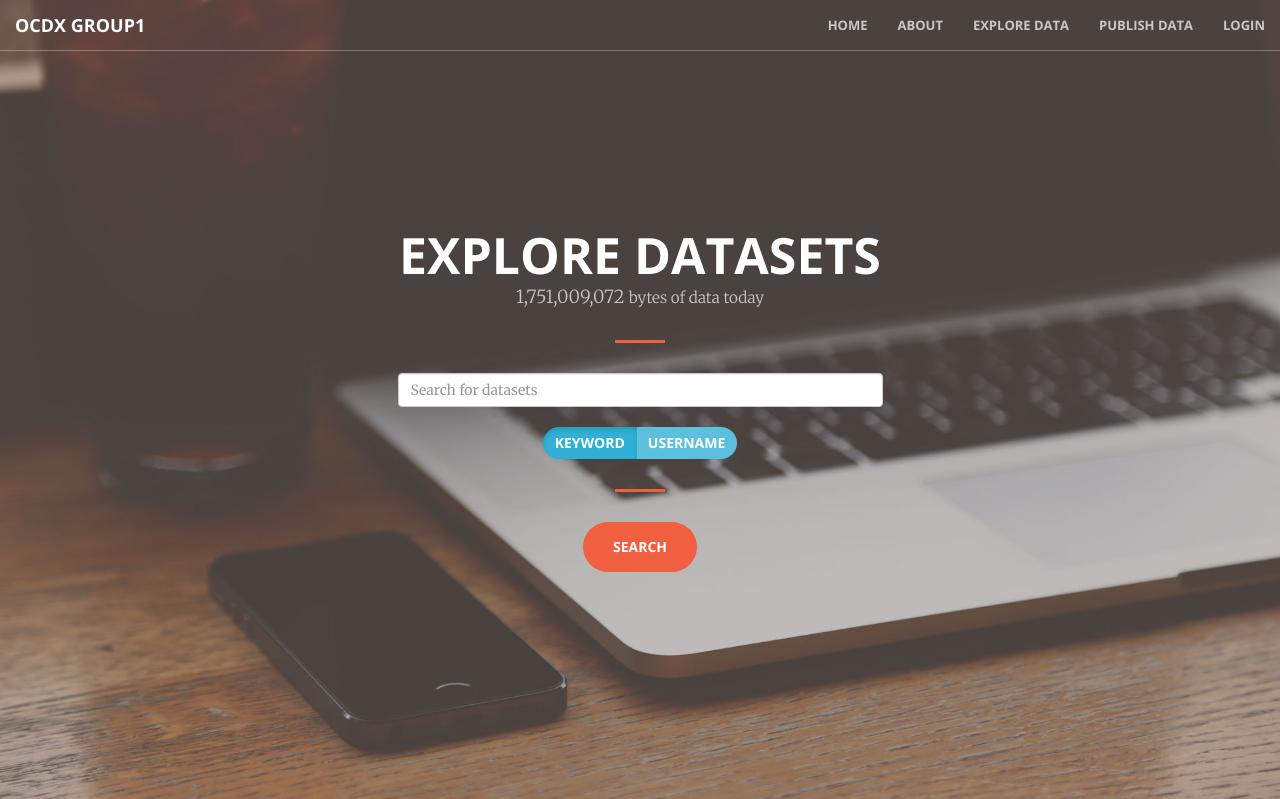
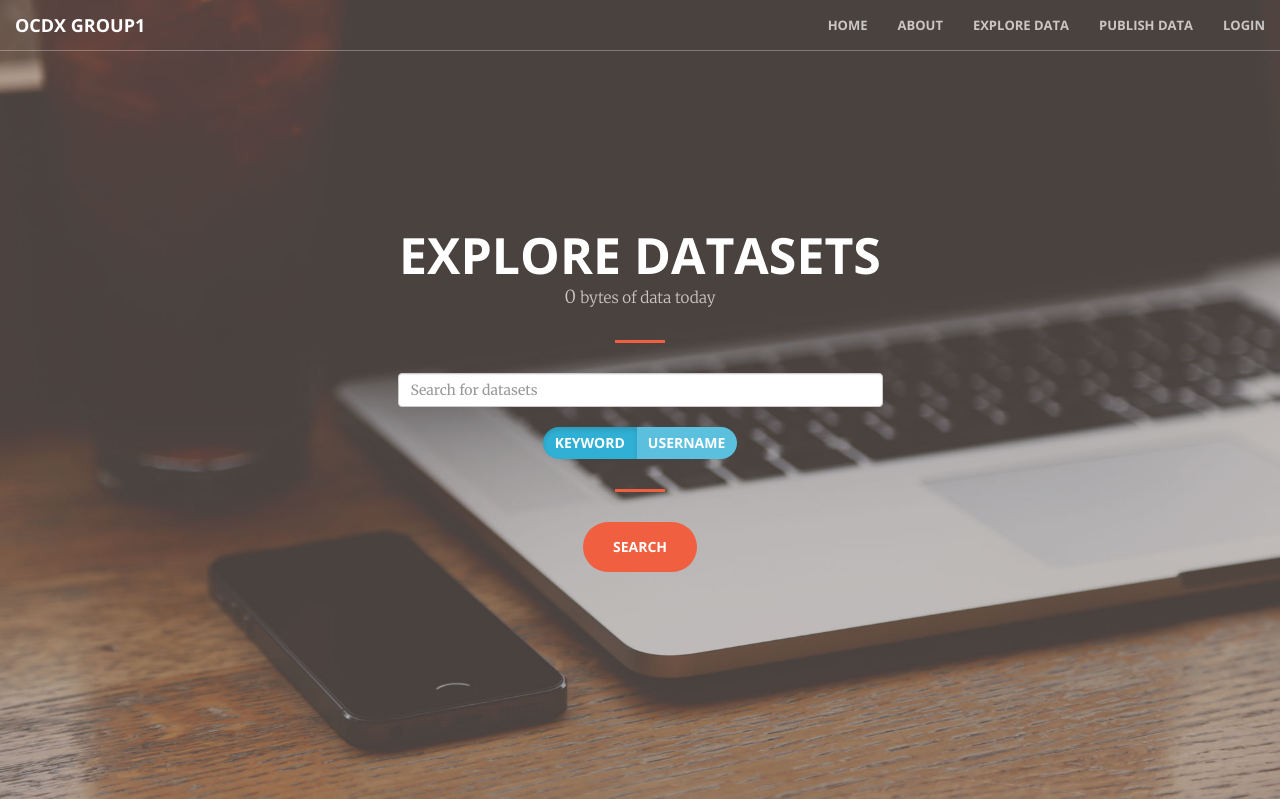
Before and after one commit to OCDX/OCDX, a PHP site: page /OCDXGroupProject/search.php in a window 1280 px wide. Shown: the top 799 px of the page. Run offline with PHP 8.4, Linux system fonts and the light colour scheme; data that the repository does not hold is empty; some libraries are stand-ins or nearby versions.

Commit message:
Sprint 4

```diff
--- a/search.php
+++ b/search.php
@@ -42,7 +42,7 @@
     <div class="header-content">
       <div class="header-content-inner">
         <h1 id="homeHeading">Explore Datasets</h1>
-        <p style="margin:0 auto;">1,751,009,072 <small>bytes of data today</small></p>
+        <p style="margin:0 auto;"><?php include_once './include/byte.php'; ?> <small>bytes of data today</small></p>
         <hr>
         <div class="row">
           <div class="col-md-6 col-md-offset-3">
```
